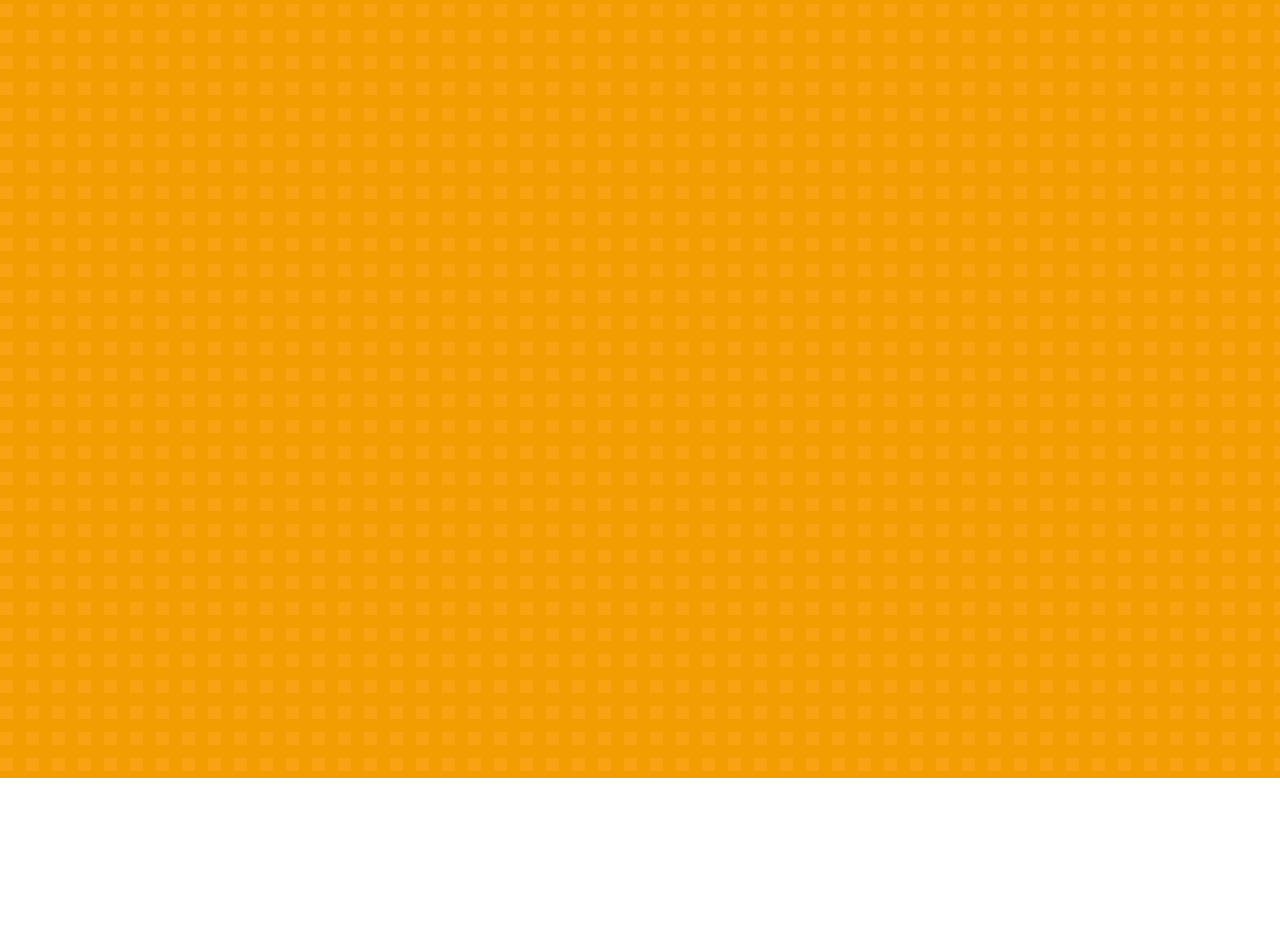
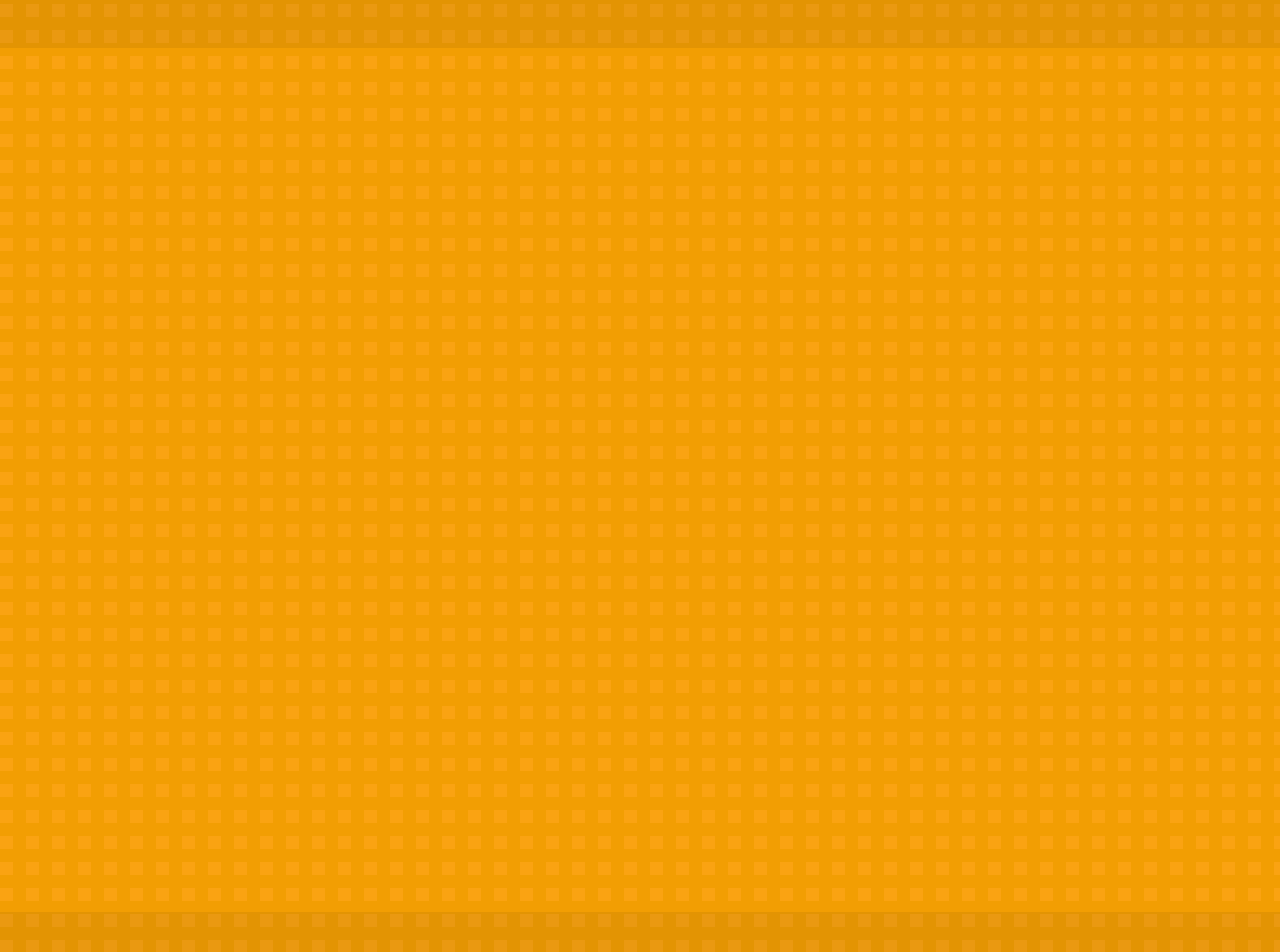
Before and after one commit to maxidefilippis/wheater-app, a Next.js app: page / in a window 1280 px wide. Shown: the part 22-974 px from the top of the page. Before the commit the page ends 800 px from the top, so only its background shows below. Built offline with nearby package versions, Linux system fonts and the light colour scheme.

Commit message:
created basic layout

```diff
--- /dev/null
+++ b/src/app/layout.module.css
@@ -0,0 +1,23 @@
+.header {
+    display: flex;
+    align-items: center;
+    height: 70px;
+    padding: 1rem 2rem;
+    background-color: var(--footer-background);
+}
+
+.main {
+    display: flex;
+    flex-direction: column;
+    justify-content: flex-start;
+    min-height: calc(100vh - 110px);
+    padding: 2rem;
+}
+
+.footer {
+    display: flex;
+    justify-content: center;
+    align-items: center;
+    height: 40px;
+    background-color: var(--footer-background);
+}
--- a/src/app/layout.tsx
+++ b/src/app/layout.tsx
@@ -1,12 +1,14 @@
-import type { Metadata } from "next";
-import { Inter } from "next/font/google";
-import "./globals.css";
+import type { Metadata } from 'next';
+import { Inter } from 'next/font/google';
+import styles from './layout.module.css';
 
-const inter = Inter({ subsets: ["latin"] });
+import './globals.css';
+
+const inter = Inter({ subsets: ['latin'] });
 
 export const metadata: Metadata = {
-  title: "Create Next App",
-  description: "Generated by create next app",
+    title: 'Wheater App',
+    description: 'Generated by create next app',
 };
 
 export default function RootLayout({
@@ -16,7 +18,11 @@ export default function RootLayout({
 }>) {
     return (
         <html lang="en">
-      <body className={inter.className}>{children}</body>
+            <body className={inter.className}>
+                <header className={styles.header}></header>
+                <main className={styles.main}>{children}</main>
+                <footer className={styles.footer}></footer>
+            </body>
         </html>
     );
 }
```
Lines whose indentation alone changed are shown as unchanged.
